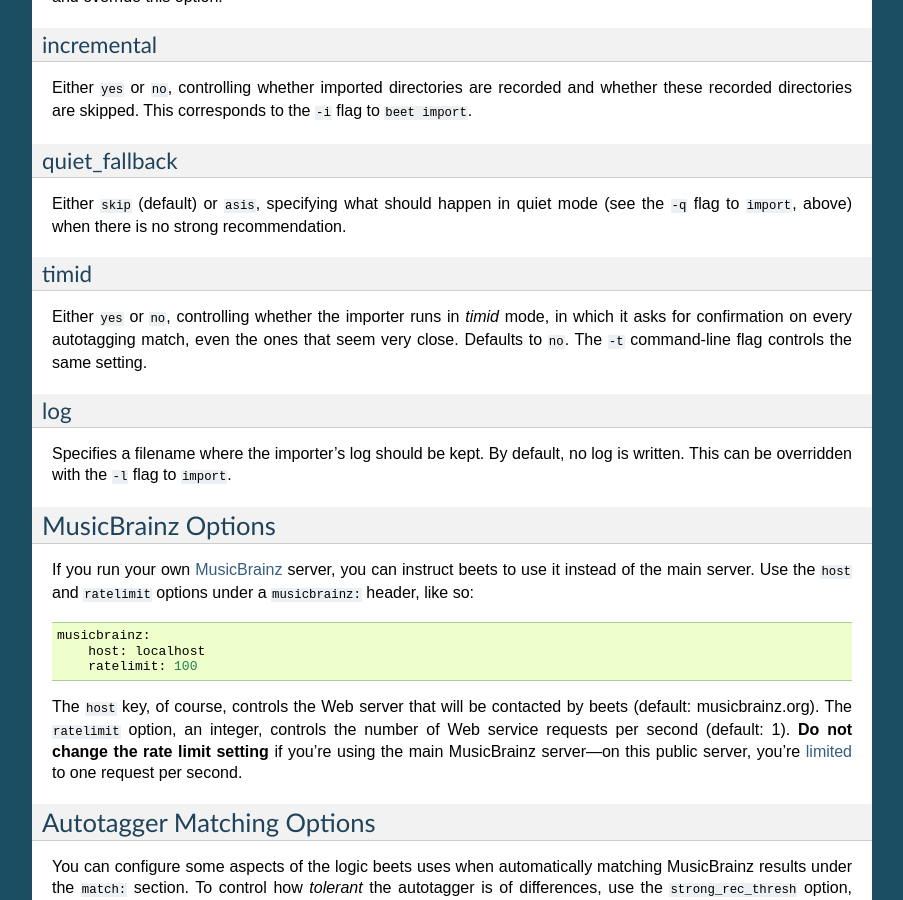
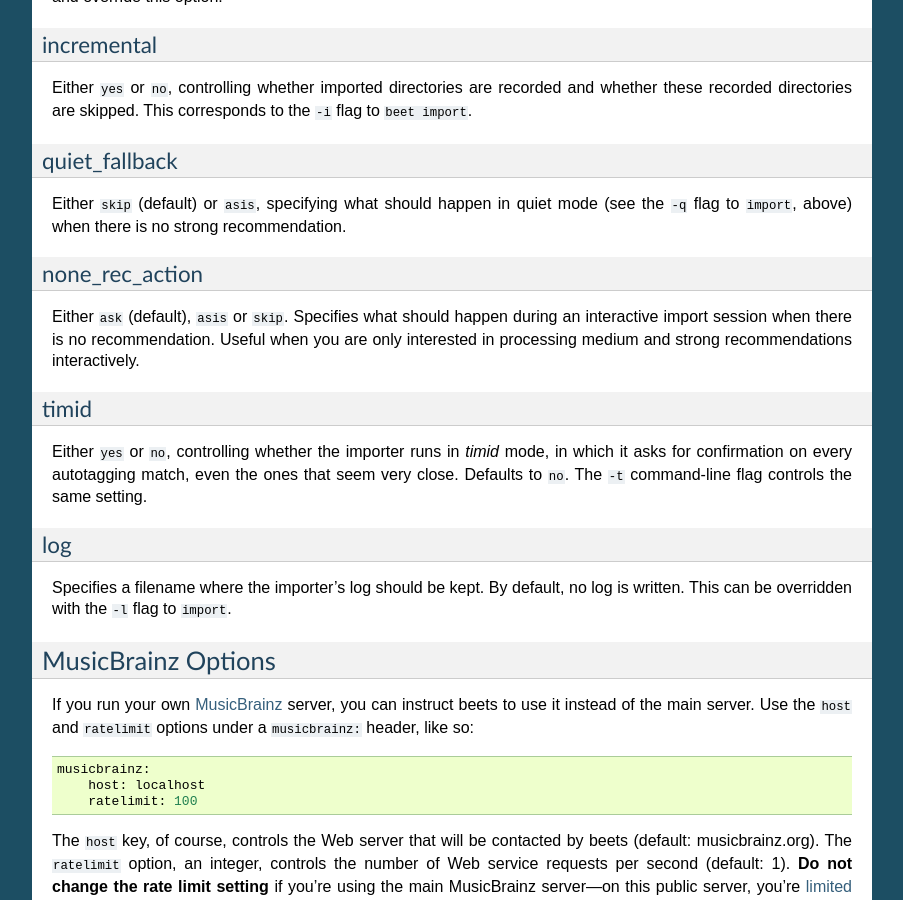
Before and after one commit to google-code-export/beets, a Sphinx documentation site: the page built from docs/reference/config.rst, in a window 1280 px wide and 900 px high, scrolled down 3683 px. Shown: the whole window, without its empty margins (198-1101 px from the left). Built offline with Sphinx 7.4.7, drawn with Linux system fonts in a browser that asks for light colours.

Commit message:
Add docs for `none_rec_action` setting.

```diff
--- a/docs/reference/config.rst
+++ b/docs/reference/config.rst
@@ -250,6 +250,14 @@ Either ``skip`` (default) or ``asis``, specifying what should happen in
 quiet mode (see the ``-q`` flag to ``import``, above) when there is no
 strong recommendation.
 
+none_rec_action
+~~~~~~~~~~~~~~~
+
+Either ``ask`` (default), ``asis`` or ``skip``. Specifies what should happen
+during an interactive import session when there is no recommendation. Useful
+when you are only interested in processing medium and strong recommendations
+interactively.
+
 timid
 ~~~~~
 
```
